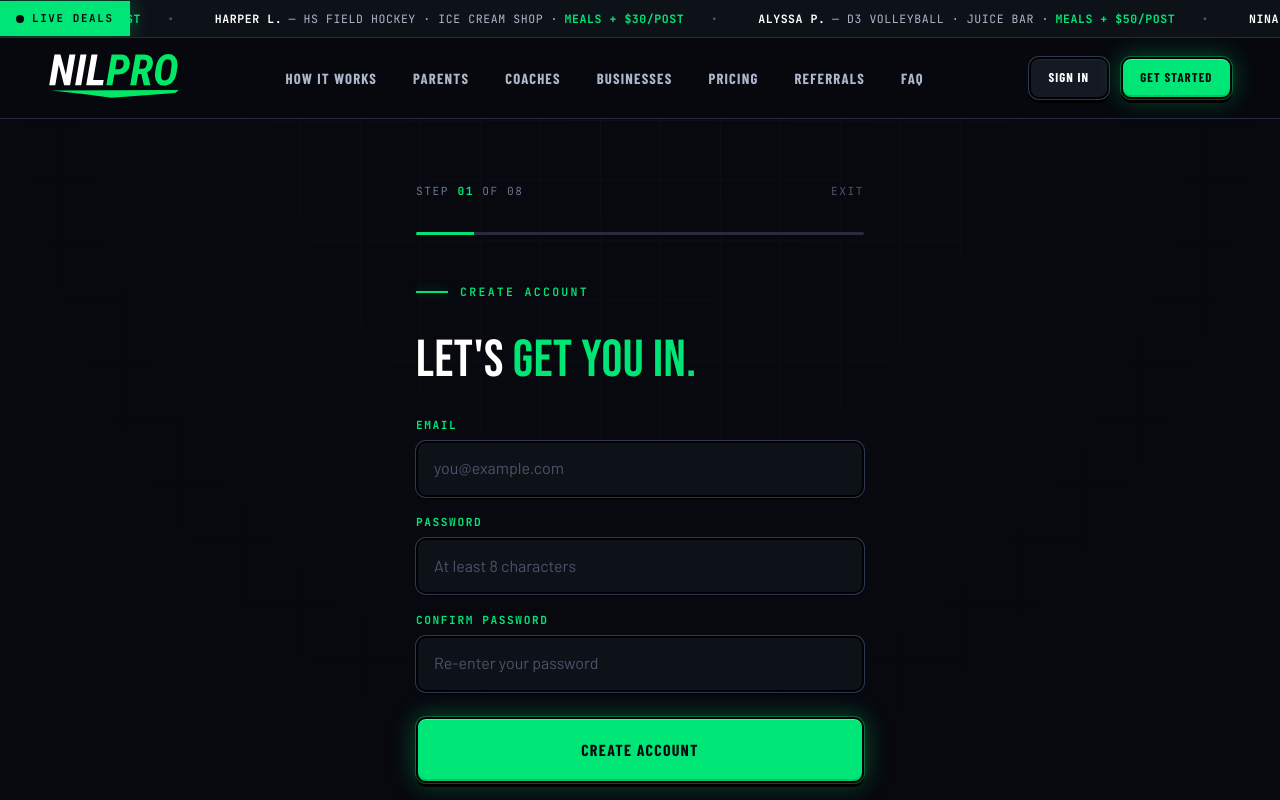
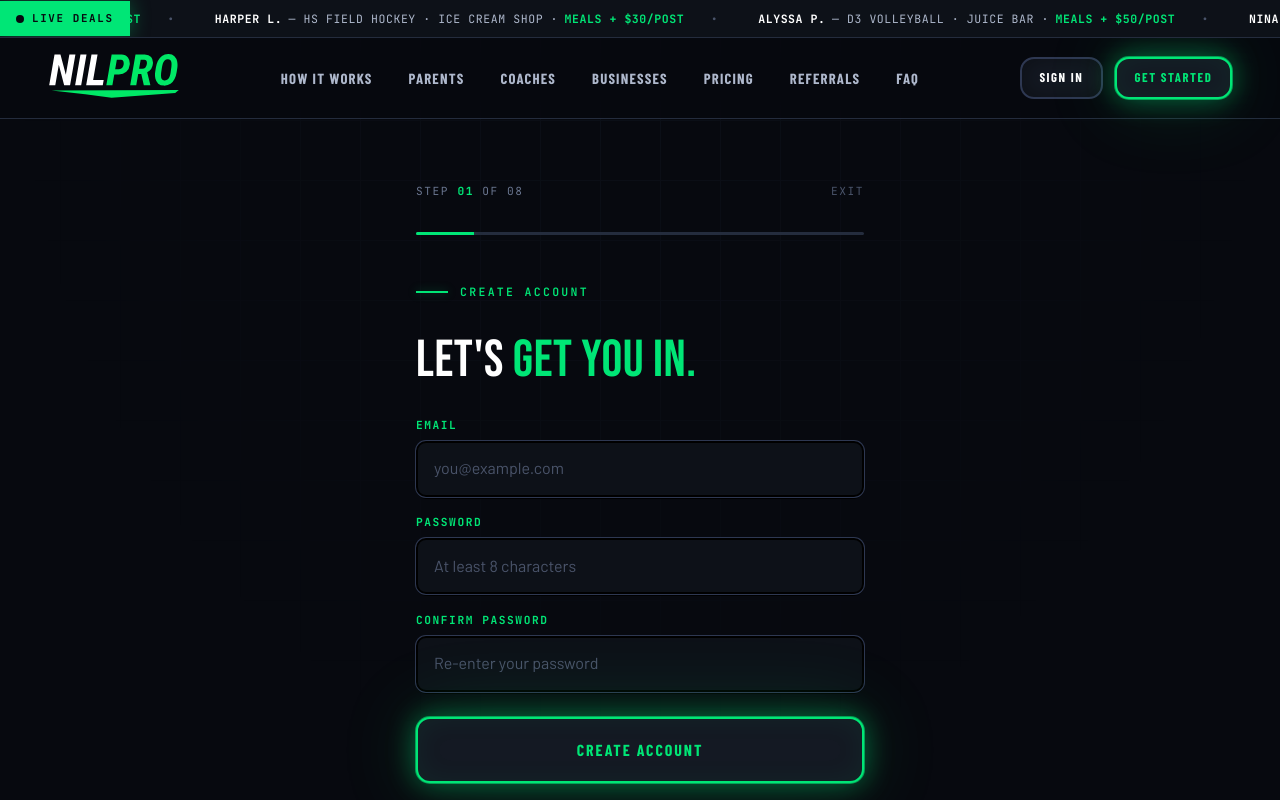
Before and after one commit to Des-Sleigh/nilpro, a Next.js app: page /signup/create in a window 1280 px wide. Shown: the top 800 px of the page. Built offline with nearby package versions, Linux system fonts and the light colour scheme; no server answers; a web font is replaced by a local one.

Commit message:
Copy: $50/post; buttons: neon-glow restyle; signup: HS NIL state gate

```diff
--- a/app/dashboard/page.tsx
+++ b/app/dashboard/page.tsx
@@ -13,6 +13,7 @@ import { DealMenuSummary } from "@/components/dashboard/DealMenuSummary";
 import { SocialLinkSummary } from "@/components/dashboard/SocialLinkSummary";
 import { activeLabel } from "@/lib/time/activeLabel";
 import { resendParentConsentAction } from "./actions";
+import { HS_NIL_PARTIAL_NOTES } from "@/lib/states/nilStatus";
 
 export const metadata: Metadata = {
   title: "Dashboard — NILPro",
@@ -37,7 +38,7 @@ export default async function Dashboard({
   const { data: athlete } = await supabase
     .from("athletes")
     .select(
-      "first_name, last_name, sport, school, level, referral_code, business_categories, created_at, profile_photo_url, is_minor, parent_approved_at, parent_email, parent_first_name, parent_approval_token, parent_approval_code, parent_approval_token_sent_at, parent_approval_email_status"
+      "first_name, last_name, sport, school, level, referral_code, business_categories, created_at, profile_photo_url, is_minor, parent_approved_at, parent_email, parent_first_name, parent_approval_token, parent_approval_code, parent_approval_token_sent_at, parent_approval_email_status, hometown_state, hs_state_restricted"
     )
     .eq("id", user.id)
     .maybeSingle();
@@ -182,6 +183,15 @@ export default async function Dashboard({
           resendParentConsentAction={resendParentConsentAction}
           parentEmailRecentlySent={email_resent === "1"}
           verificationPending={Boolean(social && !social.verified)}
+          hsStateRestricted={Boolean(athlete.hs_state_restricted)}
+          hsStateCode={(athlete.hometown_state as string | null) ?? null}
+          hsStateNote={
+            athlete.hometown_state
+              ? HS_NIL_PARTIAL_NOTES[
+                  (athlete.hometown_state as string).toUpperCase()
+                ] ?? null
+              : null
+          }
         />
 
         <StatsRow
--- a/app/globals.css
+++ b/app/globals.css
@@ -445,92 +445,68 @@
   display: inline-flex;
   align-items: center;
   gap: 0.55rem;
-  padding: 0.9rem 1.5rem;
+  padding: 0.95rem 1.6rem;
   font-family: var(--cond);
   font-size: 0.92rem;
   font-weight: 800;
-  letter-spacing: 0.08em;
+  letter-spacing: 0.12em;
   text-transform: uppercase;
   transition: all 0.2s ease;
   white-space: nowrap;
   cursor: pointer;
   border: 2px solid transparent;
   position: relative;
-  overflow: hidden;
-  border-radius: var(--r-sm);
-}
-
+  border-radius: var(--r-md);
+}
+
+/* Outlined neon-glow primary — green border, dark interior, soft halo. */
 .btn--primary {
-  background: var(--green);
-  color: var(--bg);
-  border: 2px solid #000;
+  background: var(--bg-elev);
+  color: var(--green);
+  border: 2px solid var(--green);
   box-shadow:
-    0 0 0 1px rgba(0, 230, 118, 0.35),
-    0 4px 0 #000,
-    0 0 24px var(--green-glow),
-    inset 0 1px 0 rgba(255, 255, 255, 0.35),
-    inset 0 -2px 0 rgba(0, 0, 0, 0.15);
-}
-
-.btn--primary::after {
-  content: "";
-  position: absolute;
-  inset: 0;
-  background: linear-gradient(90deg, transparent, rgba(255, 255, 255, 0.3), transparent);
-  transform: translateX(-120%);
-  transition: transform 0.5s;
+    0 0 0 1px rgba(0, 230, 118, 0.6),
+    0 0 28px rgba(0, 230, 118, 0.45),
+    0 0 80px rgba(0, 230, 118, 0.18),
+    inset 0 0 28px rgba(0, 230, 118, 0.06);
 }
 
 .btn--primary:hover {
-  background: var(--green-hot);
-  transform: translateY(-2px);
+  color: var(--green-hot);
+  border-color: var(--green-hot);
+  background: rgba(0, 230, 118, 0.08);
   box-shadow:
-    0 0 0 1px rgba(0, 230, 118, 0.5),
-    0 6px 0 #000,
-    0 4px 28px var(--green-glow),
-    inset 0 1px 0 rgba(255, 255, 255, 0.4),
-    inset 0 -2px 0 rgba(0, 0, 0, 0.15);
-}
-
-.btn--primary:hover::after { transform: translateX(120%); }
+    0 0 0 1px rgba(0, 255, 136, 0.8),
+    0 0 36px rgba(0, 230, 118, 0.6),
+    0 0 100px rgba(0, 230, 118, 0.28),
+    inset 0 0 32px rgba(0, 230, 118, 0.1);
+}
 
 .btn--primary:active {
   transform: translateY(1px);
   box-shadow:
-    0 0 0 1px rgba(0, 230, 118, 0.35),
-    0 2px 0 #000,
-    0 0 16px var(--green-glow),
-    inset 0 1px 0 rgba(255, 255, 255, 0.35),
-    inset 0 -2px 0 rgba(0, 0, 0, 0.15);
-}
-
+    0 0 0 1px rgba(0, 230, 118, 0.5),
+    0 0 18px rgba(0, 230, 118, 0.35),
+    0 0 60px rgba(0, 230, 118, 0.12),
+    inset 0 0 24px rgba(0, 230, 118, 0.06);
+}
+
+/* Ghost — dark interior, subtle border, no glow. */
 .btn--ghost {
   background: var(--bg-elev);
   color: var(--text);
-  border: 2px solid #000;
-  box-shadow:
-    0 0 0 1px var(--border-strong),
-    0 4px 0 #000,
-    inset 0 1px 0 rgba(255, 255, 255, 0.05);
+  border: 2px solid var(--border-strong);
+  box-shadow: inset 0 0 24px rgba(0, 0, 0, 0.4);
 }
 
 .btn--ghost:hover {
   background: var(--bg-card);
-  border-color: #000;
+  border-color: var(--text-muted);
   color: var(--green);
-  box-shadow:
-    0 0 0 1px var(--green),
-    0 6px 0 #000,
-    inset 0 1px 0 rgba(255, 255, 255, 0.05);
-  transform: translateY(-2px);
 }
 
 .btn--ghost:active {
   transform: translateY(1px);
-  box-shadow:
-    0 0 0 1px var(--green),
-    0 2px 0 #000,
-    inset 0 1px 0 rgba(255, 255, 255, 0.05);
 }
 
 .btn--dark {
--- a/app/signup/profile/actions.ts
+++ b/app/signup/profile/actions.ts
@@ -9,6 +9,7 @@ import {
   sendParentConsentEmail,
   consentResultSent,
 } from "@/lib/email/parentConsent";
+import { hsNilStatusFor, stateName } from "@/lib/states/nilStatus";
 
 const VALID_LEVELS = ["D1", "D2", "D3", "NAIA", "JUCO", "HS", "Club"] as const;
 type Level = (typeof VALID_LEVELS)[number];
@@ -81,6 +82,19 @@ export async function saveProfileAction(formData: FormData) {
     fail("Pick a valid graduation year.");
   }
 
+  // HS NIL state gating: block hard-banned states; flag partial states.
+  // College NIL is legal in all 50 states + DC, so this only matters for
+  // level === "HS".
+  const hsStatus = hsNilStatusFor(hometownState);
+  if (level === "HS" && hsStatus === "off") {
+    fail(
+      `Sorry — high-school NIL isn't permitted in ${stateName(
+        hometownState
+      )} yet. Once your state allows it, you'll be welcome here.`
+    );
+  }
+  const hsStateRestricted = level === "HS" && hsStatus === "partial";
+
   // Generate a referral code; retry a few times if we hit a collision.
   let referralCode = "";
   for (let attempt = 0; attempt < 5; attempt++) {
@@ -113,6 +127,8 @@ export async function saveProfileAction(formData: FormData) {
     last_name: lastName,
     sport,
     position,
+    sports: sport ? [sport] : null,
+    positions: position ? [position] : null,
     level,
     school,
     graduation_year: gradYear,
@@ -125,6 +141,7 @@ export async function saveProfileAction(formData: FormData) {
     parent_approval_token: parentToken,
     parent_approval_code: parentCode,
     parent_approval_token_sent_at: parentSentAt,
+    hs_state_restricted: hsStateRestricted,
     referral_code: referralCode,
     referred_by_code: referredBy,
   });
--- a/components/dashboard/ActionBanner.tsx
+++ b/components/dashboard/ActionBanner.tsx
@@ -29,6 +29,12 @@ type Props = {
    *  verified yet. Shown ahead of the quiet "sit tight" state so new
    *  accounts know outreach is gated on verification. */
   verificationPending?: boolean;
+  /** True when this is a HS athlete in a state that allows HS NIL with
+   *  restrictions. Shows alongside the other state — informational. */
+  hsStateRestricted?: boolean;
+  /** State code (e.g. "TX") + the body of the restriction notice. */
+  hsStateCode?: string | null;
+  hsStateNote?: string | null;
 };
 
 export function ActionBanner({
@@ -40,6 +46,9 @@ export function ActionBanner({
   resendParentConsentAction,
   parentEmailRecentlySent = false,
   verificationPending = false,
+  hsStateRestricted = false,
+  hsStateCode = null,
+  hsStateNote = null,
 }: Props) {
   // Priority order:
   //   1. missingStep  (athlete is blocked on their own data)
@@ -136,6 +145,20 @@ export function ActionBanner({
     );
   }
 
+  if (hsStateRestricted && hsStateNote) {
+    return (
+      <div className="action-items">
+        <div className="action-items__left">
+          <div className="action-items__icon">⚑</div>
+          <div className="action-items__text">
+            Restrictions in {hsStateCode ?? "your state"}
+            <small>{hsStateNote}</small>
+          </div>
+        </div>
+      </div>
+    );
+  }
+
   if (quiet) {
     return (
       <div className="action-items action-items--quiet">
--- /dev/null
+++ b/lib/states/nilStatus.ts
@@ -0,0 +1,59 @@
+/**
+ * High-school NIL legality by US state.
+ *
+ * `on`      — full HS NIL access, no special restrictions
+ * `partial` — allowed but with restrictions (age limits, mandatory school
+ *             notification, restricted deal types, etc.)
+ * `off`     — HS NIL not yet permitted in this state
+ *
+ * College NIL is legal in all 50 states + DC since July 2021, so this map
+ * only matters when level === 'HS'. For partial states we surface a notice
+ * on the dashboard; for off states we block signup.
+ */
+export type HsNilStatus = "on" | "partial" | "off";
+
+export const HS_NIL_STATUS: Record<string, HsNilStatus> = {
+  AL: "off",  AK: "on",   AZ: "on",   AR: "on",   CA: "on",
+  CO: "on",   CT: "on",   DE: "on",   DC: "on",   FL: "on",
+  GA: "on",   HI: "off",  ID: "on",   IL: "on",   IN: "partial",
+  IA: "on",   KS: "on",   KY: "on",   LA: "on",   ME: "on",
+  MD: "on",   MA: "on",   MI: "partial", MN: "on",   MS: "on",
+  MO: "on",   MT: "partial", NE: "on",   NV: "on",   NH: "on",
+  NJ: "on",   NM: "on",   NY: "on",   NC: "on",   ND: "on",
+  OH: "partial", OK: "on",   OR: "on",   PA: "on",   RI: "on",
+  SC: "on",   SD: "on",   TN: "on",   TX: "partial", UT: "on",
+  VT: "on",   VA: "on",   WA: "on",   WV: "on",   WI: "on",
+  WY: "on",
+};
+
+/** Plain-English description of what a "partial" state restricts. Used
+ *  as the body of the dashboard restrictions tile. */
+export const HS_NIL_PARTIAL_NOTES: Record<string, string> = {
+  IN: "Indiana requires school notification for HS NIL deals; some deal types are excluded.",
+  MI: "Michigan limits HS NIL to specific categories — no alcohol, gambling, tobacco, or firearms.",
+  MT: "Montana permits HS NIL but with delayed payment until college enrollment in some cases.",
+  OH: "Ohio requires school disclosure and excludes certain deal categories.",
+  TX: "Texas allows HS NIL with age and school-disclosure requirements; check your school's policy.",
+};
+
+/** Friendly state name for messaging — only the few we reference. */
+export const STATE_NAMES: Record<string, string> = {
+  AL: "Alabama",
+  HI: "Hawaii",
+  IN: "Indiana",
+  MI: "Michigan",
+  MT: "Montana",
+  OH: "Ohio",
+  TX: "Texas",
+};
+
+export function hsNilStatusFor(stateCode: string | null | undefined): HsNilStatus {
+  if (!stateCode) return "on";
+  return HS_NIL_STATUS[stateCode.toUpperCase()] ?? "on";
+}
+
+export function stateName(stateCode: string | null | undefined): string {
+  if (!stateCode) return "your state";
+  const code = stateCode.toUpperCase();
+  return STATE_NAMES[code] ?? code;
+}
```
Also changed, not shown: 1 other file (tests, documents, lock files or other folders).
